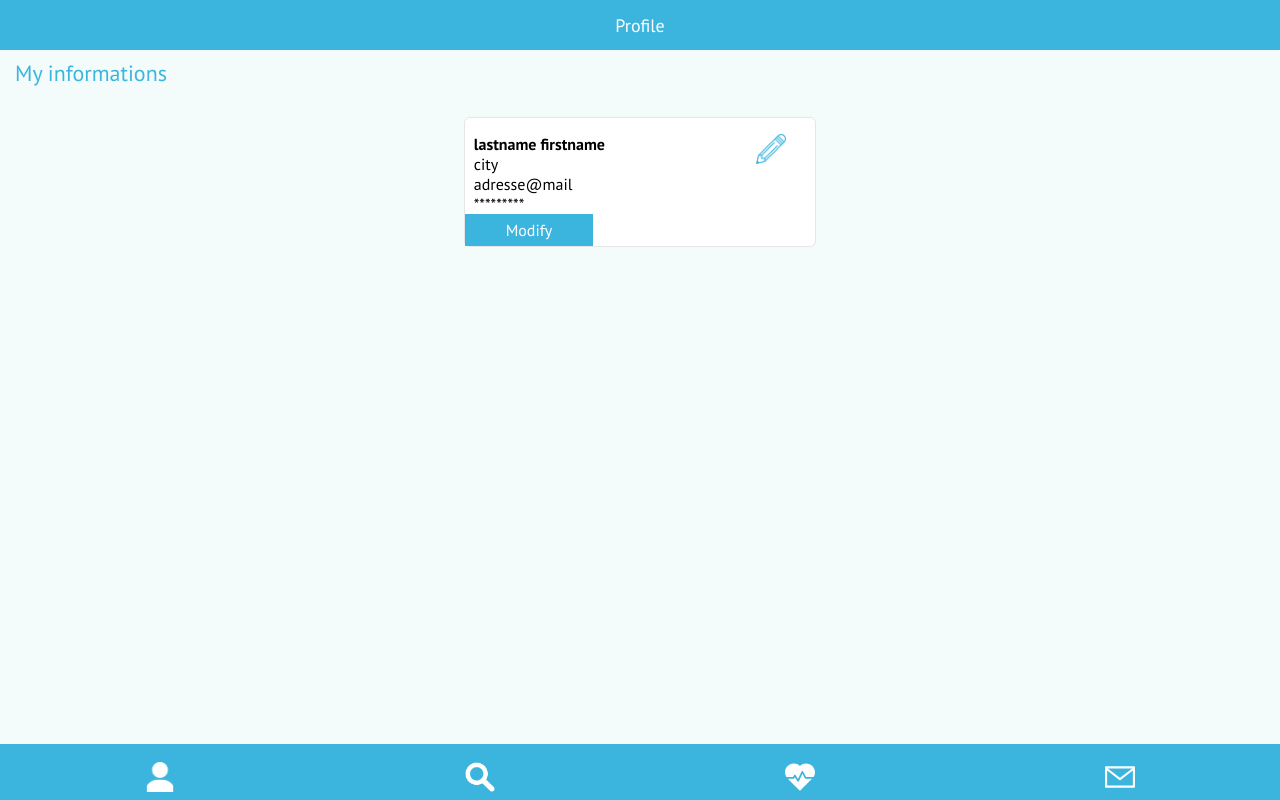
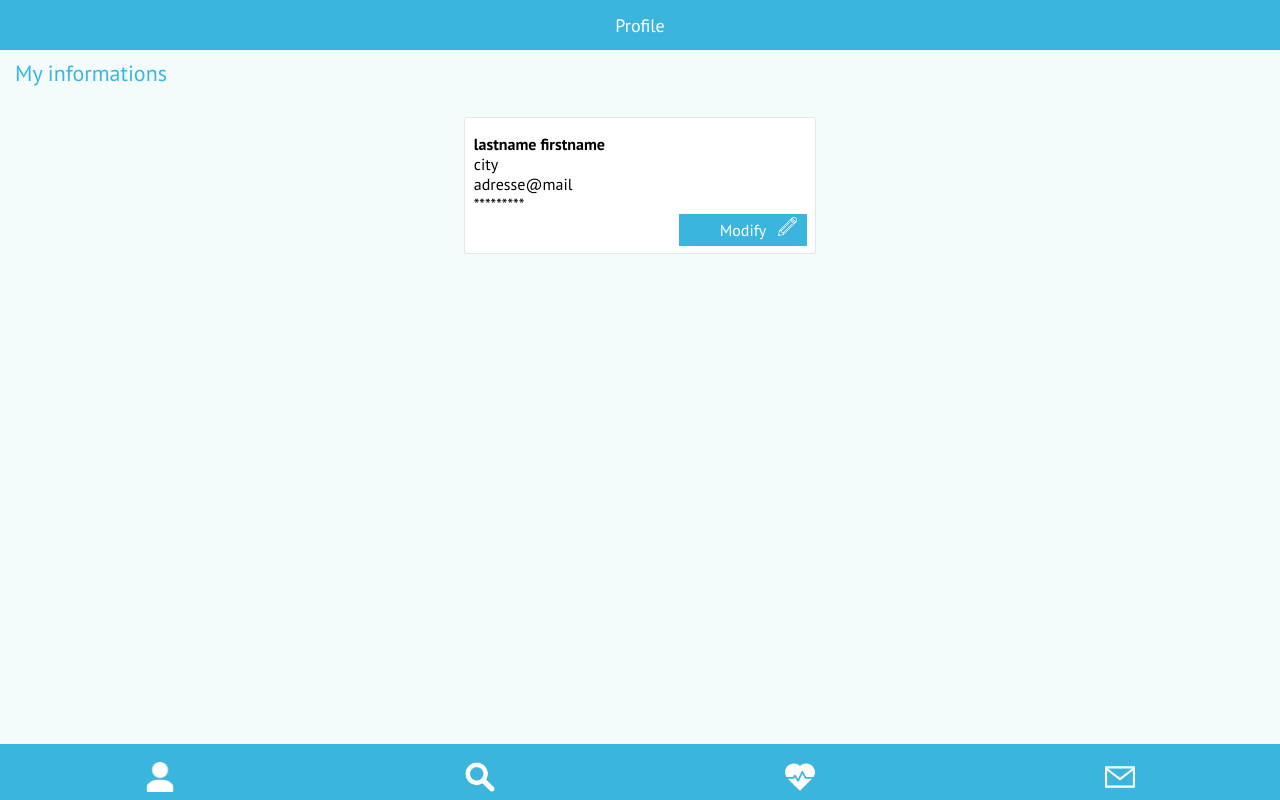
Before and after one commit to Mamednoor/doctalk, a React (Create React App) app: page /profile in a window 1280 px wide. Built offline with nearby package versions, Linux system fonts and the light colour scheme.

Commit message:
fixed search doctor & profile

```diff
--- a/src/Components/SearchDoctor/SearchDoctor.css
+++ b/src/Components/SearchDoctor/SearchDoctor.css
@@ -5,7 +5,7 @@
     padding-left: 1em;
     border: none;
     border: 2px solid #3CB5DE;
-    border-radius: 4px;
+    border-radius: 3px;
     box-shadow: -2px 4px 0px 2px #E6E6E6;
 }
 
@@ -23,9 +23,9 @@
 	border: 0;
 	margin: 0;
 	padding: .75em;
-    border-radius: 0;
+    border-radius: 3px;
     background-color: #fff;
-    border-radius: 4px;
+    border-radius: 3px;
     border: 2px solid #3CB5DE;
     /* border-right: solid 5px#3CB5DE; */
     box-shadow: -2px 4px 4px 2px #E6E6E6;
--- a/src/Components/profile/profile.css
+++ b/src/Components/profile/profile.css
@@ -23,12 +23,38 @@
     color: white;
     font-size: 1em;
 }
+.profile-button-mod {
+    display: flex;
+    justify-content: flex-end;
+    position: relative;
+    margin-bottom: 7px;
+    margin-right: 8px;
+}
+.profile-button-mod img {
+    position: absolute;
+    width: 19px;
+    right: 10px;
+    top: 3px;
+}
+
+/* .Profession-icon {
+    position: relative;
+}
+
+.Profession-icon img {
+    position: absolute;
+    width: 23px;
+    right: 10px;
+    top: 10px;
+} */
+
+
 
 .profile-detail{
     display: flex;
     flex-direction: column;
     border: 1px solid #e6e6e6;
-    border-radius: 6px;
+    border-radius: 3px;
     background-color: white;
     width: 22em;
     margin-left: auto;
--- a/src/Components/profile/profile.js
+++ b/src/Components/profile/profile.js
@@ -2,7 +2,7 @@ import React, { useState } from "react";
 import Header from "../header/header";
 import Modal from "react-modal";
 
-import Edit from "../../Assets/edit.png";
+import Modify from "../../Assets/modify.png";
 
 import "./profile.css";
 
@@ -30,11 +30,11 @@ const Profile = () => {
               <p className="profile-desc">*********</p>
             </article>
             <div className="profile-edit-icon">
-              <img src={Edit} alt="" />
             </div>
           </article>
           <div className="profile-button-mod">
             <button onClick={() => setModOpen(true)}>Modify</button>
+            <img onClick={() => setModOpen(true)} src={Modify} />
           </div>
         </article>
 
```
Also changed, not shown: src/Assets/modify.png (added).
